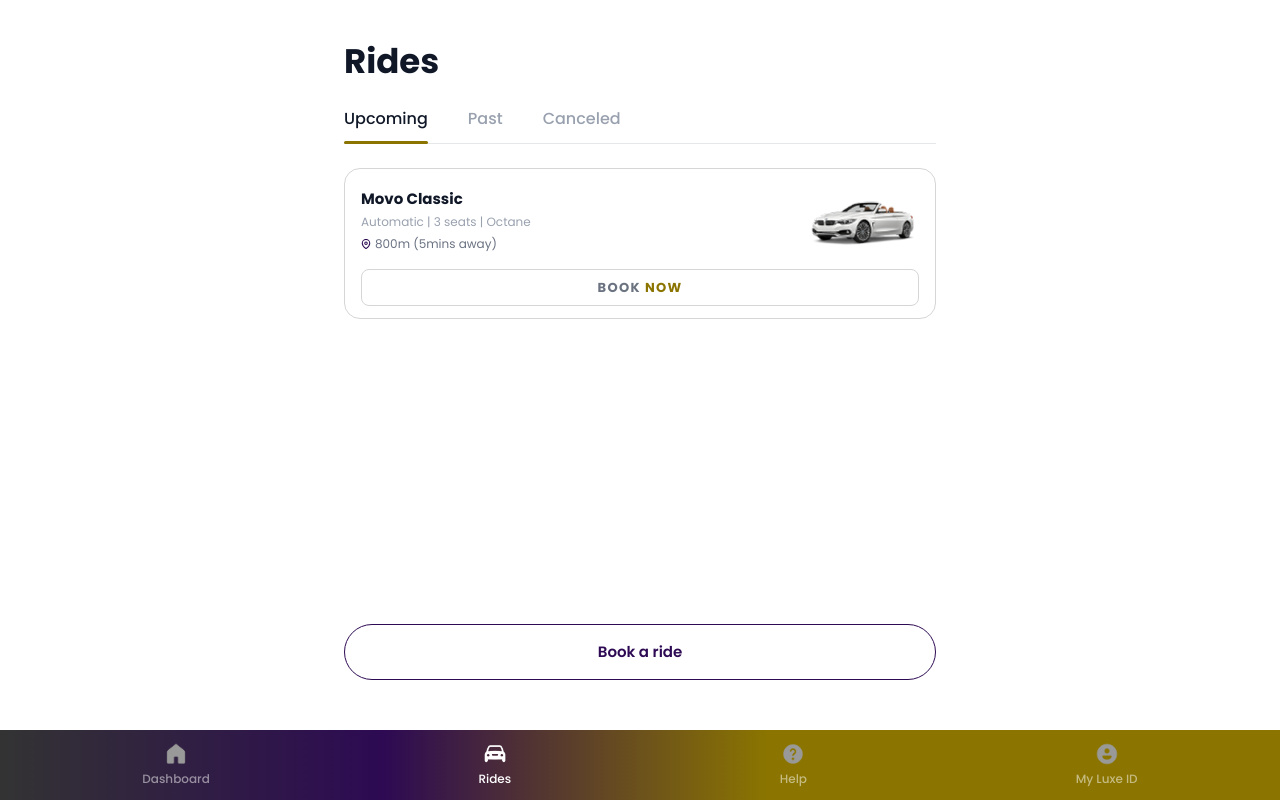
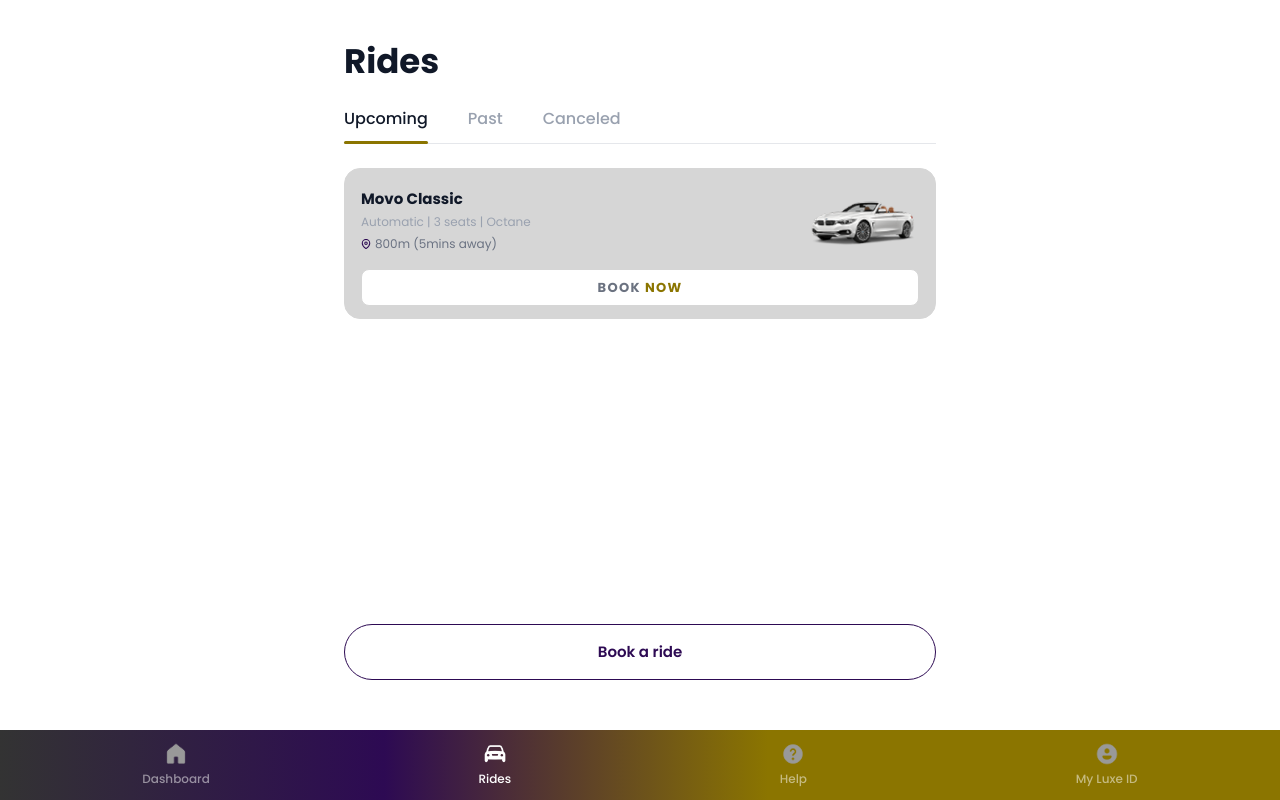
Before and after one commit to temmy762/movo-app, a Next.js app: page /home/rides in a window 1280 px wide. Built offline with nearby package versions, Linux system fonts and the light colour scheme.

Commit message:
style(rides): ride card bg #d6d6d6

```diff
--- a/app/home/rides/page.tsx
+++ b/app/home/rides/page.tsx
@@ -111,8 +111,8 @@ export default function RidesPage() {
               {rides.map((ride, i) => (
                 <div
                   key={i}
-                  className="rounded-2xl px-4 pt-3 pb-3 flex flex-col gap-2 bg-white"
-                  style={{ border: "1px solid #d6d6d6" }}
+                  className="rounded-2xl px-4 pt-3 pb-3 flex flex-col gap-2"
+                  style={{ background: "#d6d6d6", border: "1px solid #d6d6d6" }}
                 >
                   {/* Top row: info + image */}
                   <div className="flex items-center gap-3">
```
